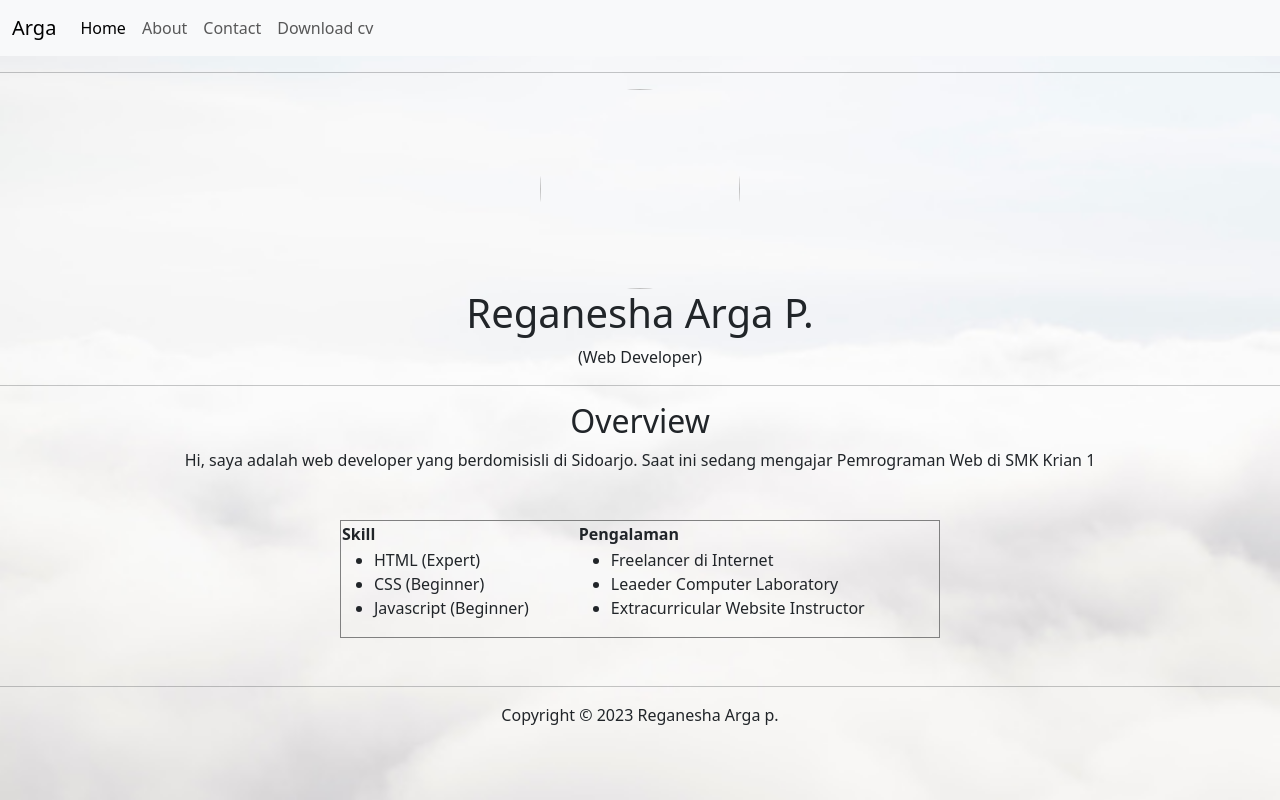
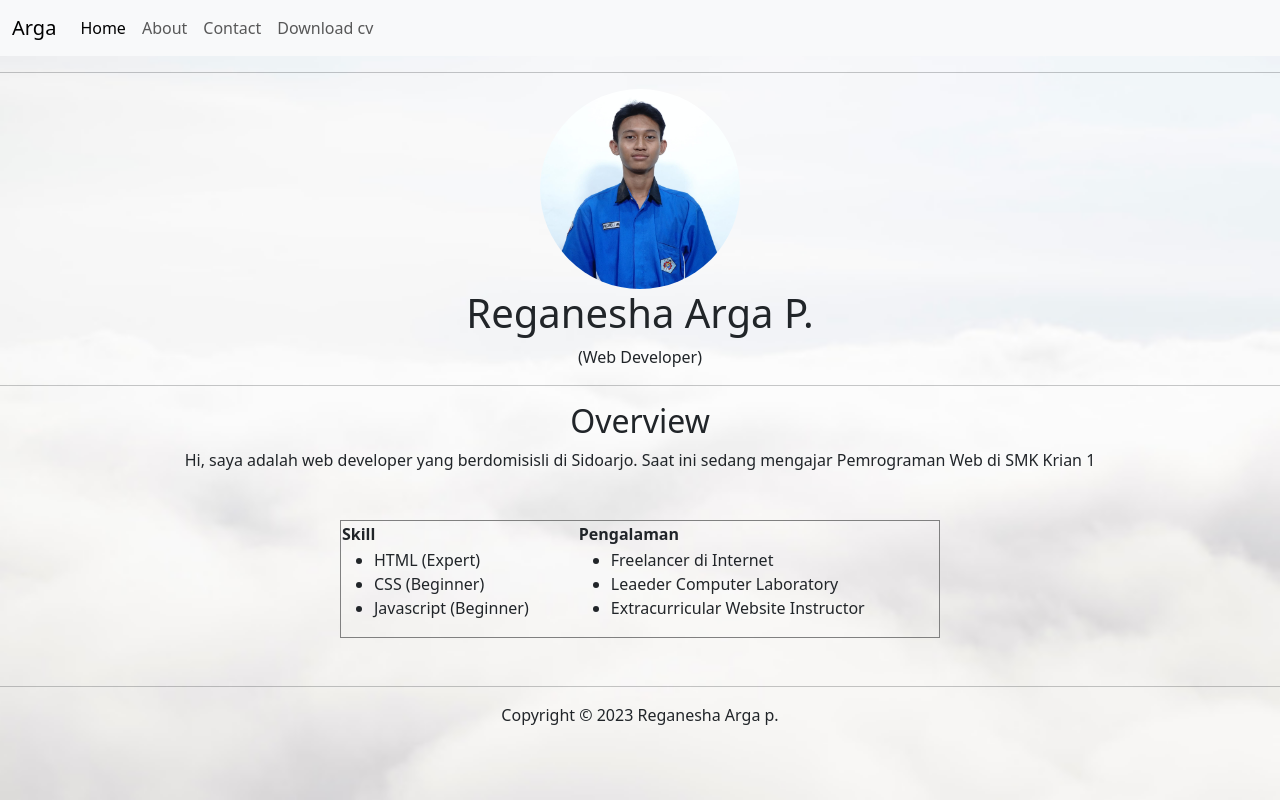
Before and after one commit to Argazxz/Argazxz.github, a plain HTML site: page index.html in a window 1280 px wide. Drawn offline with nearby package versions, Linux system fonts and the light colour scheme.

Commit message:
Update index.html

```diff
--- a/index.html
+++ b/index.html
@@ -54,7 +54,7 @@
     <hr />
 
     <header style="text-align: center;">
-        <img src="image/WhatsApp Image 2023-11-21 at 10.03.28.jpeg" width="200" height="200" style="border-radius: 50%;"/>
+        <img src="WhatsApp Image 2023-11-21 at 10.03.28.jpeg" width="200" height="200" style="border-radius: 50%;"/>
         <h1>Reganesha Arga P.</h1>
         <p>(Web Developer)</p>
     </header>
```
